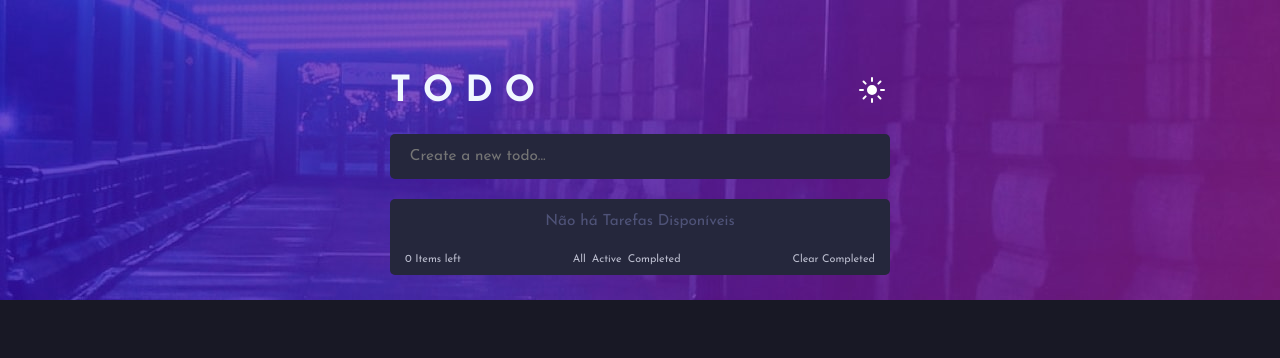
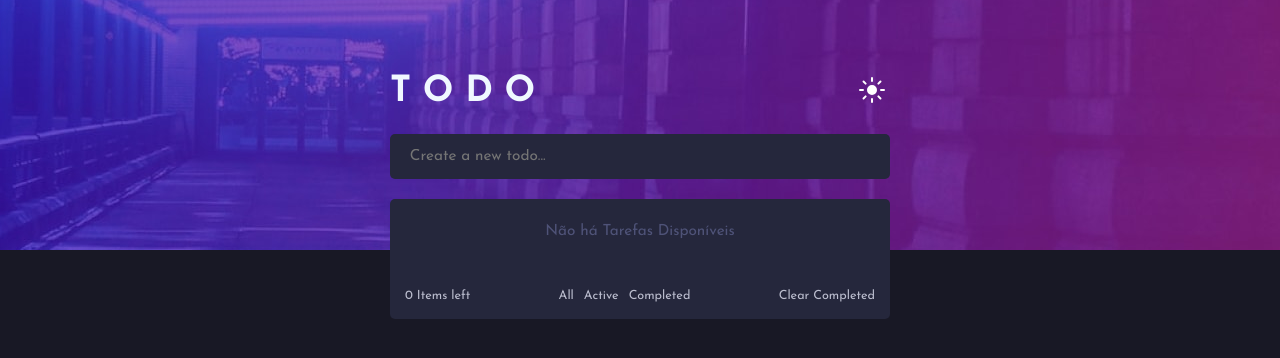
Before and after one commit to Nscmnt/todo-app, a React (Create React App) app: page / in a window 1280 px wide. Shown: the top 358 px of the page. Built offline with nearby package versions, Linux system fonts and the light colour scheme.

Commit message:
Fix Layout

```diff
--- a/src/App.css
+++ b/src/App.css
@@ -29,7 +29,7 @@ button {
 }
 
 .App {
-  max-width: 1440px;
+  /* max-width: 1440px; */
   width: 100vw;
   height: 100vh;
 
@@ -47,31 +47,21 @@ button {
   background-color: rgb(232, 232, 236);
 }
 
-.App::before {
-  content: "";
-
-  height: 38vh;
+.App .bg-image {
   width: 100%;
 
+  margin-inline: auto;
+
+  height: 250px;
+  width: 100vw;
+
   position: absolute;
-  top: 0;
-  left: 0;
 
   background-image: url("./assets/bg-desktop-dark.jpg");
-  background: linear-gradient hsl(192, 100%, 67%) to hsl(280, 87%, 65%);
   background-repeat: no-repeat;
+  background-position: center;
 }
 
-.App.light::before {
-  content: "";
-  height: 38vh;
-  width: 100%;
-
-  position: absolute;
-  top: 0;
-  left: 0;
-
+.App.light .bg-image {
   background-image: url("./assets/bg-desktop-light.jpg");
-  background: linear-gradient hsl(192, 100%, 67%) to hsl(280, 87%, 65%);
-  background-repeat: no-repeat;
 }
--- a/src/App.js
+++ b/src/App.js
@@ -7,7 +7,8 @@ function App() {
   const [light, setLight] = useState(false);
 
   return (
-    <div className={`App ${light && "light"}`}>
+    <div className={`App ${light ? "light" : ""}`}>
+      <div className="bg-image"></div>
       <Todo light={light} setLight={setLight} />
     </div>
   );
--- a/src/components/Filter.css
+++ b/src/components/Filter.css
@@ -3,9 +3,9 @@
   justify-content: space-between;
   align-items: center;
 
-  padding: 7px 15px;
+  padding: 12px 15px;
 
-  font-size: 0.6rem;
+  font-size: 0.7rem;
 
   color: inherit;
 
@@ -16,7 +16,7 @@
 .filter-wrapper span {
   cursor: pointer;
 
-  padding: 3px;
+  padding: 5px;
 
   transition: 0.3s;
 }
--- a/src/components/Tasks.css
+++ b/src/components/Tasks.css
@@ -1,5 +1,10 @@
 .tasks-wrapper {
+  min-height: 120px;
   border-radius: 5px;
+
+  display: flex;
+  flex-direction: column;
+  justify-content: space-between;
 
   margin: 0;
   padding: 0;
@@ -80,5 +85,5 @@
 
   color: rgb(79, 83, 120);
 
-  padding: 15px 0;
+  padding: 25px 0;
 }
```
